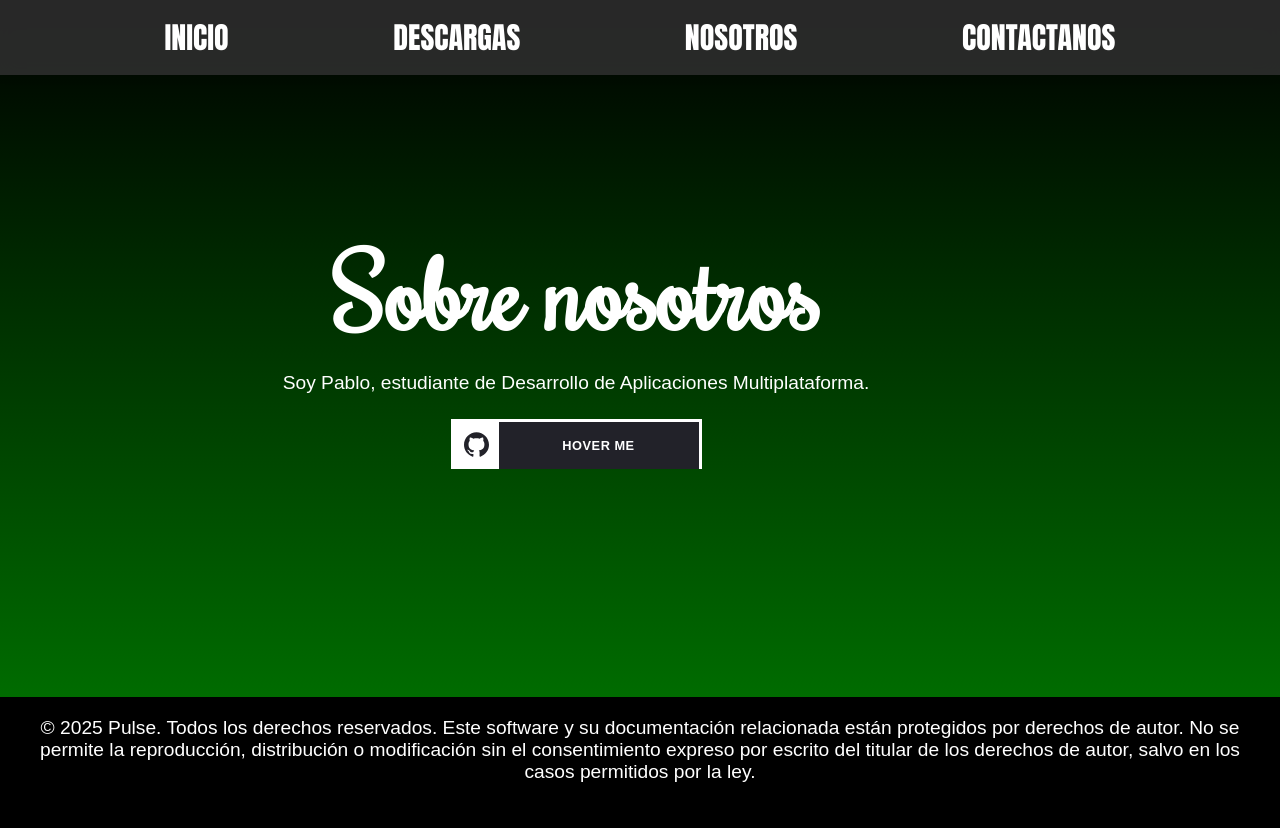
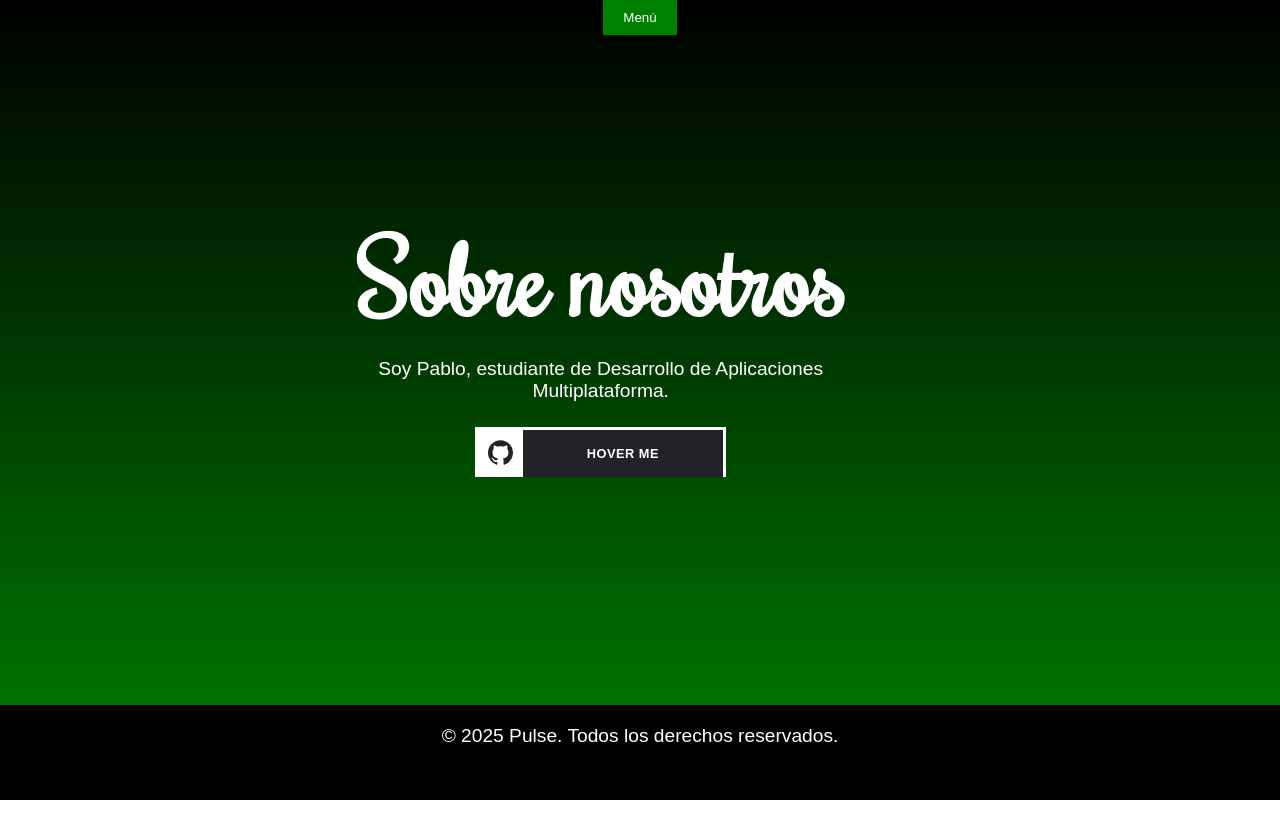
Before and after one commit to paablomotaa/PulsePage, a plain HTML site: page aboutus.html in a window 1280 px wide. After the commit the page ends 800 px from the top, so only its background shows below. Drawn offline with Linux system fonts and the light colour scheme.

Commit message:
Arreglada la navegación

```diff
--- a/aboutus.html
+++ b/aboutus.html
@@ -13,20 +13,23 @@
     <link href="https://fonts.googleapis.com/css2?family=Rochester&display=swap" rel="stylesheet">
 </head>
 <body>
-    <nav>
+    <button id="menu-toggle" class="menu-button">Menú</button>
+
+    <nav id="navbar" class="hidden">
         <ul>
           <li><a href="main.html" class="listitem">Inicio</a></li>
           <li><a href="downloads.html" class="listitem">Descargas</a></li>
           <li><a href="aboutus.html" class="listitem">Nosotros</a></li>
-          <li><a href="contactus.html" class="listitem">Contactanos
-          </a></li>
+          <li><a href="contactus.html" class="listitem">Contactanos</a></li>
         </ul>
     </nav>
+
     <div id="main-content">
         <div class="container">
             <h1 class="tit">Sobre nosotros</h1>
             <p>Soy Pablo, estudiante de Desarrollo de Aplicaciones Multiplataforma.</p>
-            <a href="https://github.com/paablomotaa"><div class="button-icon">
+            <a href="https://github.com/paablomotaa">
+                <div class="button-icon">
                     <div class="icon">
                         <svg viewBox="0 0 24 24">
                             <path
@@ -39,14 +42,22 @@
                         <span class="side front">hover me</span>
                         <span class="side top">check it on github</span>
                     </div>
-            </div></a>
+                </div>
+            </a>
+        </div>
     </div>
 
+    <footer>
+        <p>© 2025 Pulse. Todos los derechos reservados.</p>
+    </footer>
 
+    <script>
+        const menuToggle = document.getElementById('menu-toggle');
+        const navbar = document.getElementById('navbar');
+
+        menuToggle.addEventListener('click', () => {
+            navbar.classList.toggle('hidden');
+        });
+    </script>
 </body>
-<footer>
-    <p>© 2025 Pulse. Todos los derechos reservados.
-        Este software y su documentación relacionada están protegidos por derechos de autor. No se permite la reproducción, distribución o modificación sin el consentimiento expreso por escrito del titular de los derechos de autor, salvo en los casos permitidos por la ley.
-        </p>
-</footer>
 </html>
--- a/assets/css/base.css
+++ b/assets/css/base.css
@@ -18,7 +18,7 @@
 }
 
 .listitem {
-  font-size: 30px;
+  font-size: 20px;
   color: white;
   font-family: Impact;
 }
@@ -125,3 +125,31 @@ nav ul li a:hover {
       padding: 15px;
   }
 }
+
+/* Estilos adicionales */
+#navbar {
+  display: none;
+}
+
+/* La clase 'hidden' oculta el nav */
+#navbar.hidden {
+  display: none;
+}
+
+/* Cuando el nav está visible, se muestra */
+#navbar:not(.hidden) {
+  display: block;
+}
+
+.menu-button {
+  background-color: #007bff;
+  color: white;
+  background-color: green;
+  padding: 10px 20px;
+  border: none;
+  cursor: pointer;
+}
+
+.menu-button:hover {
+  background-color: green;
+}
```
Also changed, not shown: contactus.html (+12 -3 lines), downloads.html (+12 -3 lines), main.html (+12 -3 lines), assets/css/layout2.css (line endings or trailing spaces). Lines whose indentation alone changed are shown as unchanged.
